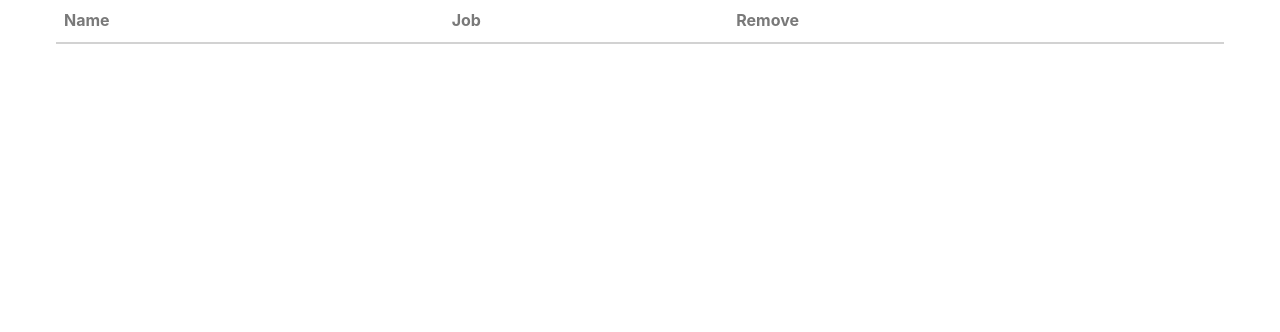
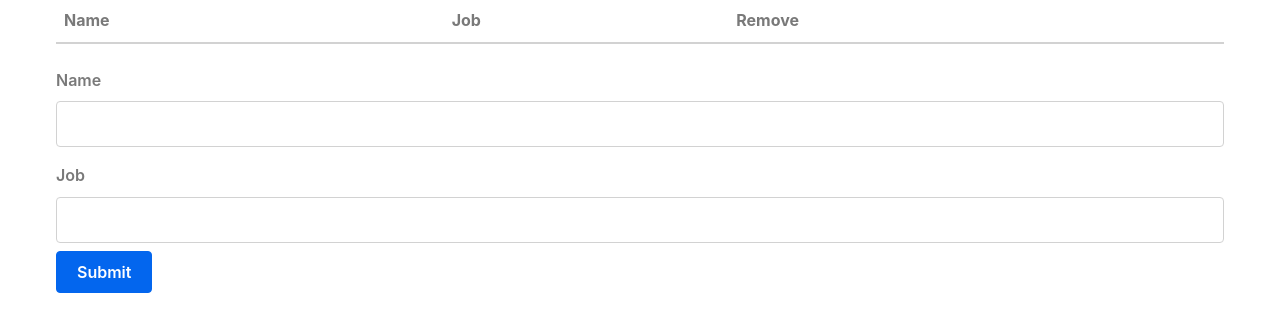
Before and after one commit to Millie-Lombera/csc-307-app, a React (Vite) app in the folder packages/react-frontend/: page / in a window 1280 px wide. Shown: the top 332 px of the page. Built offline with nearby package versions, Linux system fonts and the light colour scheme.

Commit message:
Finish First React App w/ Fully Functional Form Data

```diff
--- a/packages/react-frontend/src/Form.jsx
+++ b/packages/react-frontend/src/Form.jsx
@@ -1,6 +1,6 @@
 import React, { useState } from "react";
 
-function Form() {
+function Form(props) {
   const [person, setPerson] = useState({
     name: "",
     job: ""
@@ -11,6 +11,11 @@
     if (name === "job")
       setPerson({ name: person["name"], job: value });
     else setPerson({ name: value, job: person["job"] });
+  }
+
+  function submitForm() {
+    props.handleSubmit(person);
+    setPerson({ name: "", job: "" });
   }
 
   return (
@@ -31,6 +36,7 @@
         value={person.job}
         onChange={handleChange}
       />
+      <input type="button" value="Submit" onClick={submitForm} />
     </form>
   );
 
--- a/packages/react-frontend/src/MyApp.jsx
+++ b/packages/react-frontend/src/MyApp.jsx
@@ -3,13 +3,17 @@
 import Form from "./Form";
 
 function MyApp() {
-  const [characters, setCharaters] = useState([]);
+  const [characters, setCharacters] = useState([]);
 
   function removeOneCharacter(index){
     const updated = characters.filter((character, i) => {
       return i != index;
     });
-    setCharaters(updated);
+    setCharacters(updated);
+  }
+
+  function updateList(person) {
+    setCharacters([...characters, person]);
   }
 
   return (
@@ -18,6 +22,7 @@
           characterData = {characters}
           removeCharacter = {removeOneCharacter}
         />
+      <Form handleSubmit = {updateList}/>
     </div>
     );
   }
```
